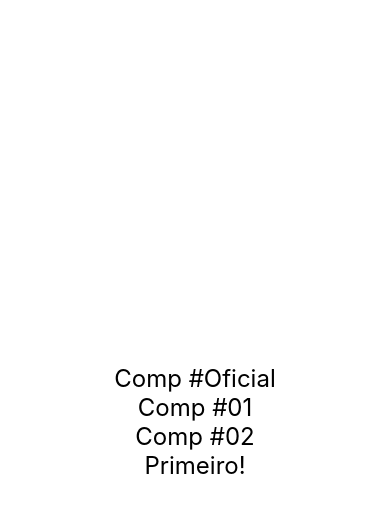
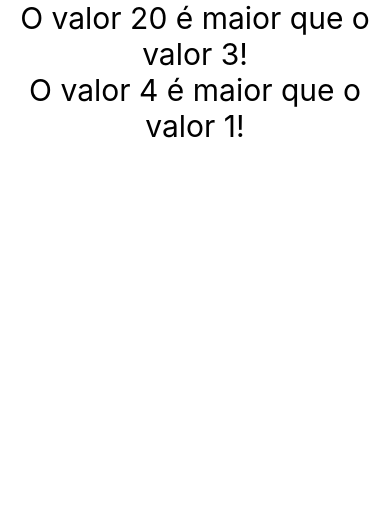
Before and after one commit to rafaelnmelo/reactNativeExercicios, a React Native app: screen / in a window 390 px wide. Shown: the top 512 px of the page. Built offline with nearby package versions, Linux system fonts and the light colour scheme.

Commit message:
Componente com passagem de parametros(props)

```diff
--- a/src/App.js
+++ b/src/App.js
@@ -1,22 +1,26 @@
 import React from "react"
 import { SafeAreaView, StyleSheet } from "react-native"
 
-import Primeiro from './components/Primeiro'
-import Default, { Comp1,Comp2 } from './components/Multi'
+// import Primeiro from './components/Primeiro'
+// import Default, { Comp1,Comp2 } from './components/Multi'
+import MinMax from './components/MinMax'
 
 export default () => (
     <SafeAreaView style={style.App}>
-        <Default />
+        <MinMax min={3} max={20}/>
+        <MinMax min={1} max={4}/>
+        {/* <Default />
         <Comp1 />
         <Comp2 />
-        <Primeiro />
+        <Primeiro /> */}
     </SafeAreaView>
 )
 
 const style = StyleSheet.create({
     App: {
         flexGrow: 1,
-        justifyContent: "center",
-        alignItems: "center"
+        justifyContent: "top",
+        alignItems: "center",
+        padding: 20
     }
 })
--- /dev/null
+++ b/src/components/MinMax.js
@@ -0,0 +1,9 @@
+import React from 'react'
+import { Text } from 'react-native'
+import Estilo from './estilo'
+
+export default props => (
+    <Text style={Estilo.fonteGrande}>
+        O valor {props.max} é maior que o valor {props.min}!
+    </Text>
+)
--- a/src/components/estilo.js
+++ b/src/components/estilo.js
@@ -2,6 +2,7 @@ import { StyleSheet } from 'react-native'
 
 export default StyleSheet.create({
     fonteGrande: {
-        fontSize: 24
+        fontSize: 30,
+        textAlign: "center"
     }
 })
```
